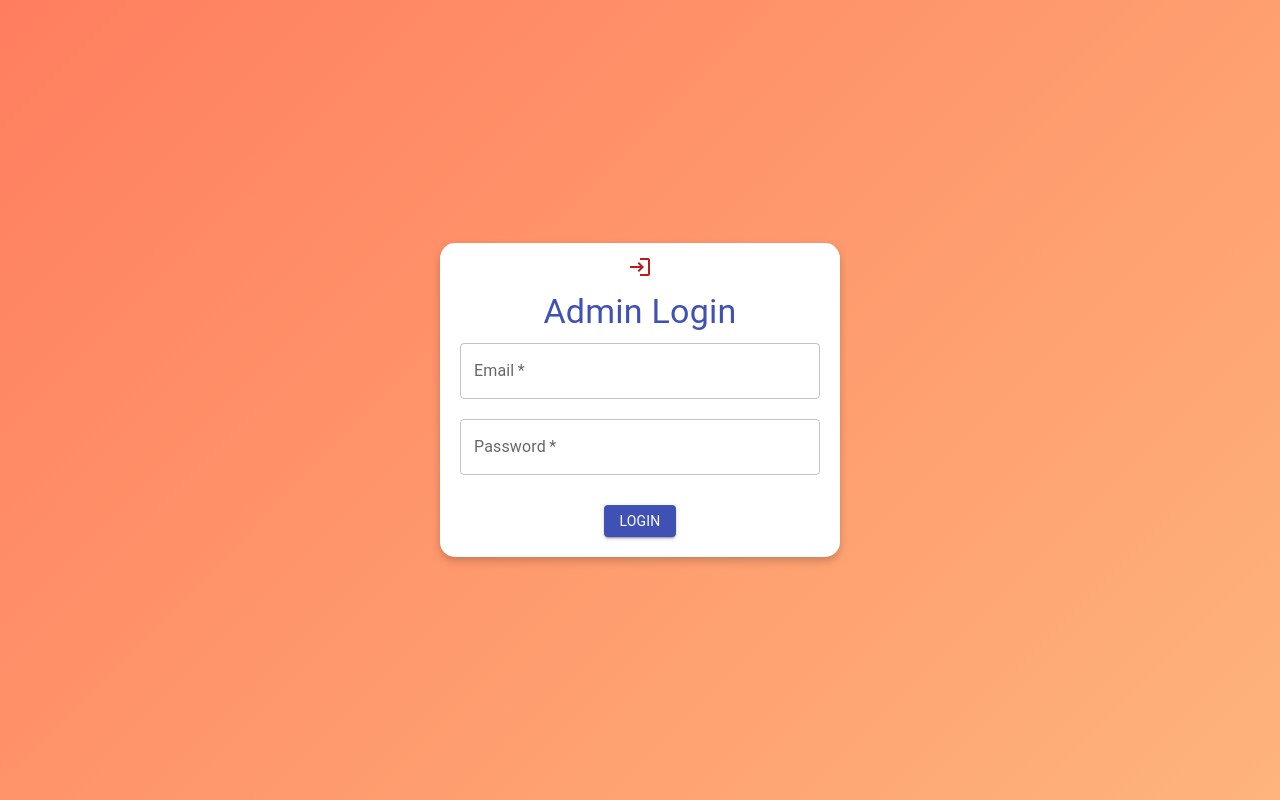
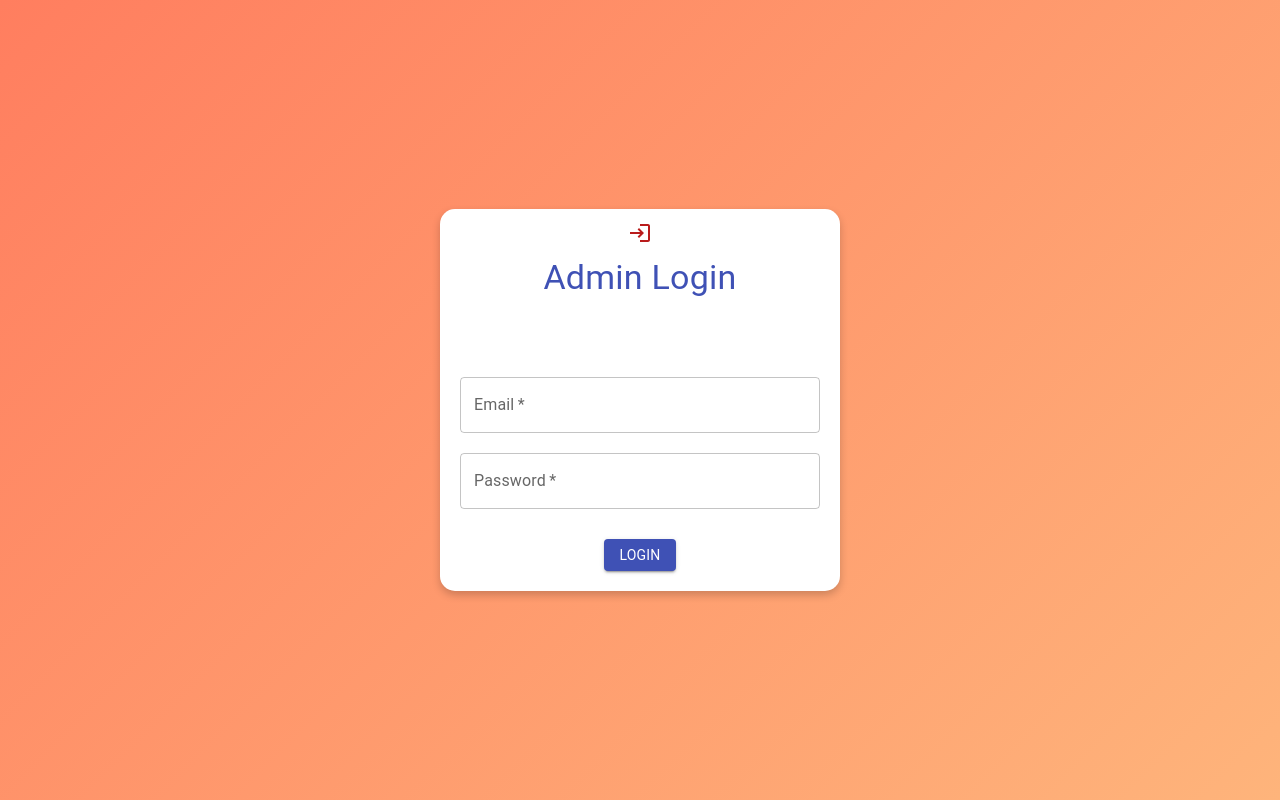
Before and after one commit to CreatorRama/student-techer-appointment-system, a React (Vite) app in the folder frontend/: page /admin in a window 1280 px wide. Built offline with nearby package versions, Linux system fonts and the light colour scheme; no server answers.

Commit message:
fixed some layout and overflow of login load

```diff
--- a/frontend/src/App.jsx
+++ b/frontend/src/App.jsx
@@ -11,7 +11,6 @@ import AdminLogin from './components/AdminLogin';
 import PrivateRoute from './components/PrivateRoute'; // Import PrivateRoute
 import Studentprivateroute from './components/loginprivateroute';
 import Teacherprivateroute from './components/registerprivateroute';
-import Loginload from './components/loginload.jsx';
 import './index.css'
 
 
--- a/frontend/src/components/AdminLogin.jsx
+++ b/frontend/src/components/AdminLogin.jsx
@@ -4,8 +4,19 @@ import { Typography, TextField, Button, Paper, IconButton, Alert } from '@mui/ma
 import LoginIcon from '@mui/icons-material/Login';
 import { Link, useNavigate } from 'react-router-dom';
 import axios from 'axios';
+import Loginload from './loginload.jsx';
 
 // Define styled components using `styled` from @mui/system
+
+const ErrorWrapper = styled('div')({
+  height: '48px', // Adjust this value based on your Alert component's height
+  marginBottom: '20px',
+  display: 'flex',
+  justifyContent: 'center',
+  alignItems: 'center',
+});
+
+
 const Root = styled('div')(({ theme }) => ({
   display: 'flex',
   justifyContent: 'center',
@@ -17,7 +28,7 @@ const Root = styled('div')(({ theme }) => ({
 
 const StyledPaper = styled(Paper)(({ theme }) => ({
   padding: '20px',
-  paddingTop:'0px',
+  paddingTop: '0px',
   maxWidth: '400px',
   width: '100%',
   borderRadius: '15px',
@@ -56,21 +67,31 @@ const SubmitButton = styled(Button)(({ theme }) => ({
 
 const Error = styled(Alert)(({ theme }) => ({
   marginBottom: '20px',
+  transition: 'opacity 0.3s ease-in-out',
+  opacity: 1,
 }));
 
 const AdminLogin = () => {
   const [email, setEmail] = useState('');
   const [password, setPassword] = useState('');
   const [error, setError] = useState('');
+  const [valid, setvalid] = useState(false)
+
   const navigate = useNavigate();
   const apiUrl = import.meta.env.VITE_API_URL.trim().replace(/\/+$/, '');
+
+  let res = 0
+
   const handleLogin = async (e) => {
     e.preventDefault();
     try {
+      setvalid(true)
       const res = await axios.post(`${apiUrl}/api/auth/admin`, { email, password });
       localStorage.setItem('token', res.data.token);
       // Assume the response contains the user's name
       const userName = res.data.name;
+
+      res.data.email == "amanadmin@gmail.com" ? setvalid(true) : setvalid(false)
 
       // Navigate based on the role and pass the userName
       if (res.data.role === 'admin') {
@@ -78,6 +99,7 @@ const AdminLogin = () => {
       }
     } catch (error) {
       setError(error.response?.data?.message || 'An error occurred. Please try again.');
+      setvalid(false)
       setTimeout(() => {
         setError('')
       }, 1000);
@@ -85,11 +107,15 @@ const AdminLogin = () => {
   };
 
   return (
+    <>
+      {res === 0 && valid && <Loginload />}
       <Root>
         <StyledPaper>
-      <Link  to={'/'}> <LoginIcon  className='text-red-700 my-3'/></Link>
+          <Link to={'/'}> <LoginIcon className='text-red-700 my-3' /></Link>
           <Title variant='h4' >Admin Login</Title>
+          <ErrorWrapper>
             {error && <Error severity="error">{error}</Error>}
+          </ErrorWrapper>
           <form onSubmit={handleLogin}>
             <Input
               label="Email"
@@ -114,7 +140,8 @@ const AdminLogin = () => {
           </form>
         </StyledPaper>
       </Root>
-  );
+    </>
+  )
 };
 
 export default AdminLogin;
--- a/frontend/src/components/loginload.jsx
+++ b/frontend/src/components/loginload.jsx
@@ -3,9 +3,9 @@ import { createPortal } from 'react-dom';
 
 export default function Loginload() {
   return createPortal(
-    <div className="bg-blue-700 absolute top-0 opacity-30 w-full h-full flex items-center justify-center">
-      <div className="spinner w-10 h-10 border-4 border-orange-500 border-t-transparent rounded-full"></div>
+    <div className="fixed inset-0 bg-blue-700 opacity-30 z-50 flex items-center justify-center">
+      <div className="spinner w-10 h-10 border-4 border-orange-500 border-t-transparent rounded-full animate-spin"></div>
     </div>,
-    document.getElementById('port')
+    document.body
   );
 }
--- a/frontend/src/pages/Login.jsx
+++ b/frontend/src/pages/Login.jsx
@@ -38,7 +38,7 @@ const Login = () => {
   const [role, setRole] = useState('student'); // Default role
   const [error, setError] = useState(''); // State for error messages
   const navigate = useNavigate();
-  const [valid, setvalid] = useState(false)
+  const [valid, setvalid] = useState(false);
 
   const apiUrl = import.meta.env.VITE_API_URL.trim().replace(/\/+$/, '');
   let res = 0;
@@ -80,8 +80,8 @@ const Login = () => {
   };
   return (
     <>
-      {res === 0 && valid ? <Loginload /> : null}
-      <LoginContainer className='overflow-y-hidden'>
+      {res === 0 && valid && <Loginload />}
+      <LoginContainer>
         <Link to="/" className='hover:text-yellow-600 absolute top-2.5 left-2.5 text-blue-600 no-underline'>
           Go To Home
         </Link>
@@ -147,7 +147,6 @@ const Login = () => {
         </form>
       </LoginContainer>
     </>
-
   );
 };
 
--- a/frontend/src/pages/Register.jsx
+++ b/frontend/src/pages/Register.jsx
@@ -101,7 +101,7 @@ const Register = () => {
   };
 
   return (
-    <RegisterContainer className='overflow-y-hidden'>
+    <RegisterContainer>
       <Link to="/" className='hover:text-yellow-600 absolute top-2.5 left-2.5 text-blue-600 no-underline'>
         Go To Home
       </Link>
```
Lines whose indentation alone changed are shown as unchanged.
